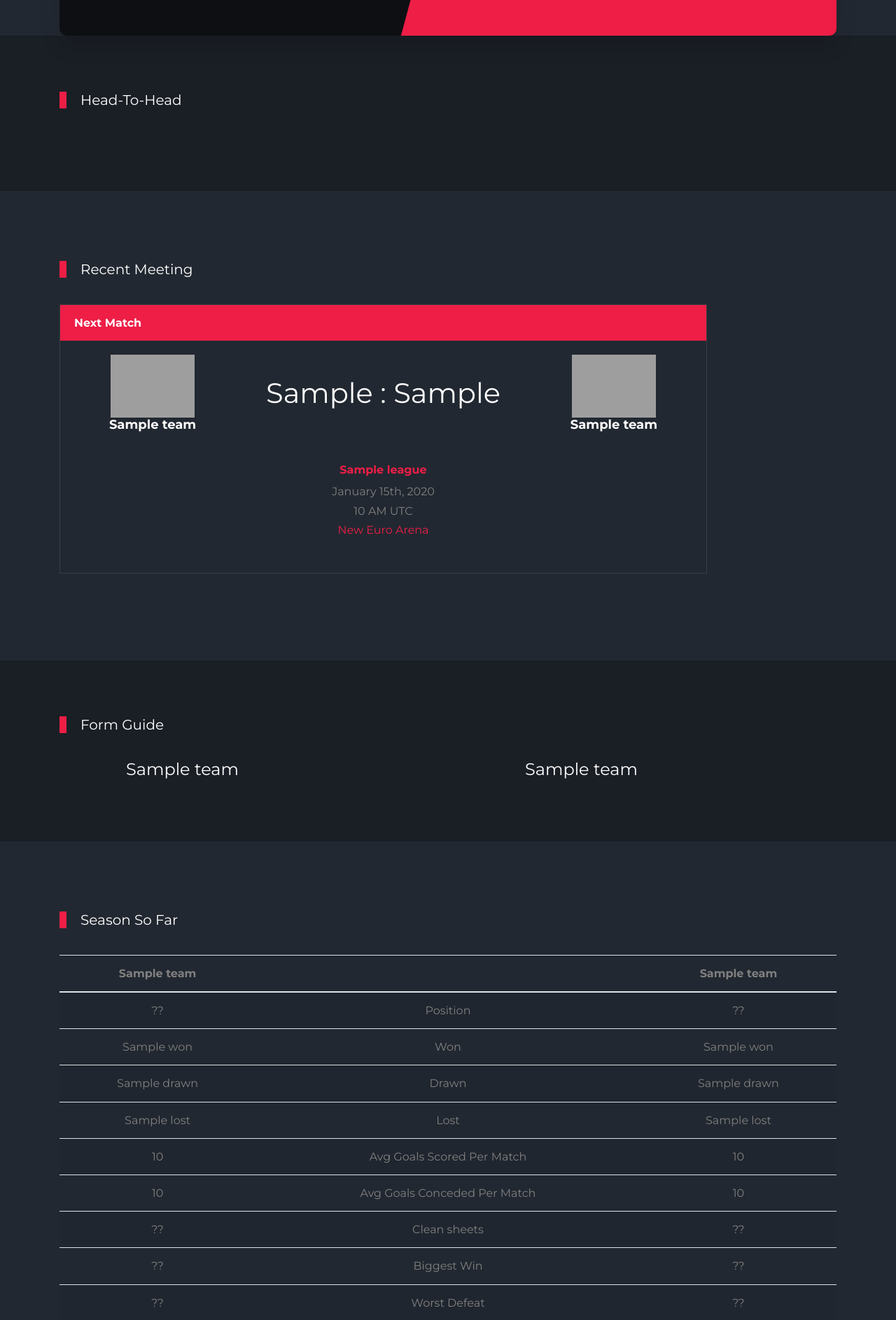
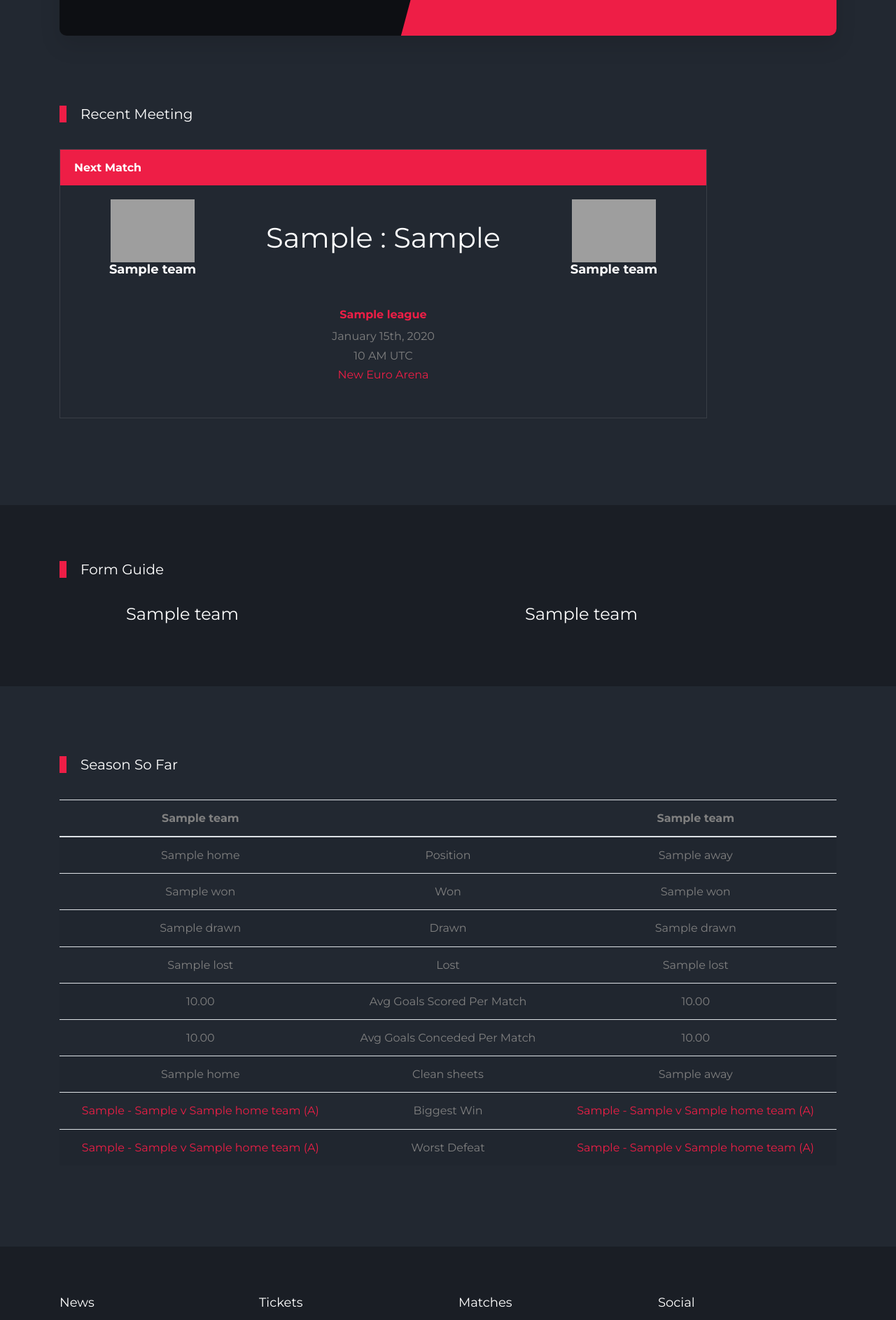
Before and after one commit to MatRos-sf/Bet-Game-Premier-League, a Django app: template BetGame_PremierLeague/match/templates/match/match_detail.html in a window 1280 px wide. Shown: the part 831-2718 px from the top of the page at 70% size. Run offline with Django 4.2, Linux system fonts and the light colour scheme; tables that the repository leaves empty hold one stand-in row (values such as "Sample post"); the template is opened without the code that fills it: values that come from a table or form of the project are taken from there, most other values are stand-ins (such as "Sample title", 1, 10 or a date in 2020); some libraries are stand-ins or nearby versions; some web fonts are replaced; grey boxes are pictures that could not be loaded.

Commit message:
feat(match) edit views MatchDetailView

```diff
--- a/BetGame_PremierLeague/league/models.py
+++ b/BetGame_PremierLeague/league/models.py
@@ -1,11 +1,5 @@
 from django.db import models
-from django.db.models import (
-    Avg,
-    Sum,
-    ExpressionWrapper,
-    F,
-    FloatField,
-)
+from django.db.models import Avg, Sum, ExpressionWrapper, F, FloatField, Case, When, Q
 from django.db.models.functions import Cast
 from django.urls import reverse
 
@@ -54,9 +48,6 @@ class Season(models.Model):
         except cls.DoesNotExist:
             return None
         return c_s
-
-    def get_winner(self):
-        pass
 
 
 class Team(models.Model):
@@ -109,6 +100,14 @@ class TeamStats(models.Model):
     def goal_difference(self) -> int:
         return int(self.goals_for) - int(self.goals_against)
 
+    @property
+    def get_position(self):
+        table = TeamStats.get_season_table(
+            self.season.league, self.season.start_date.year
+        )
+        p = list(table).index(self)
+        return p + 1
+
     @classmethod
     def get_season_table(cls, league: str, season: int = None):
         # TODO ma szukać w League aktualny sezon
@@ -119,10 +118,13 @@ class TeamStats(models.Model):
 
     @classmethod
     def get_season_so_far(cls, season: Season, first_team: Team):
-        stats = cls.objects.filter(season=season, teameam=first_team)
+        stats = cls.objects.filter(season=season, team=first_team)
 
-        y = stats.annotate(
-            avg_goals_scored=Avg(F("goals_for") / F("played")),
+        stats = stats.annotate(
+            avg_goals_scored=ExpressionWrapper(
+                Cast("goals_for", FloatField()) / Cast("played", FloatField()),
+                output_field=FloatField(),
+            ),
             avg_goals_conceded=ExpressionWrapper(
                 Cast("goals_against", FloatField()) / Cast("played", FloatField()),
                 output_field=FloatField(),
--- a/BetGame_PremierLeague/match/models.py
+++ b/BetGame_PremierLeague/match/models.py
@@ -6,7 +6,7 @@ from django.core.validators import MinValueValidator
 from django.utils import timezone
 from django.urls import reverse
 from django.core.exceptions import ValidationError
-from django.db.models import QuerySet, Q, Case, Value, When, CharField, F
+from django.db.models import QuerySet, Q, Case, Value, When, CharField, F, Sum
 
 from league.models import Team
 
@@ -132,6 +132,28 @@ class Match(models.Model):
         return last_match.order_by("-start_date").first()
 
     @classmethod
+    def get_season_finished_matches(cls, team: Team, season):
+        finished_matches = cls.objects.filter(
+            Q(finished=True),
+            Q(home_team=team) | Q(away_team=team),
+            Q(matchweek__season=season),
+        )
+
+        return finished_matches.order_by("-start_date")
+
+    @classmethod
+    def get_clean_sheets(cls, team, season):
+        finished_matches = cls.get_season_finished_matches(team, season)
+        is_clean_sheet = Case(
+            When(Q(home_team=team) & Q(away_goals=0), then=True),
+            When(Q(away_team=team) & Q(home_goals=0), then=True),
+            default=False,
+        )
+        return finished_matches.annotate(is_clean_sheet=is_clean_sheet).aggregate(
+            clean_sheets=Sum("is_clean_sheet", default=0)
+        )["clean_sheets"]
+
+    @classmethod
     def get_next_match(cls, team: Optional[Team] = None) -> QuerySet:
         if team:
             next_match = cls.objects.filter(
--- a/BetGame_PremierLeague/match/templates/match/match_detail.html
+++ b/BetGame_PremierLeague/match/templates/match/match_detail.html
@@ -69,15 +69,15 @@
     <!--#TODO: Head to Head
     Head-To-Head section
     -->
-    <div class="site-section bg-dark">
-        <div class="container">
-        <div class="row">
-            <div class="col-12 title-section">
-                <h2 class="heading">Head-To-Head</h2>
-            </div>
-        </div>
-      </div>
-    </div>
+<!--    <div class="site-section bg-dark">-->
+<!--        <div class="container">-->
+<!--        <div class="row">-->
+<!--            <div class="col-12 title-section">-->
+<!--                <h2 class="heading">Head-To-Head</h2>-->
+<!--            </div>-->
+<!--        </div>-->
+<!--      </div>-->
+<!--    </div>-->
 
     <!-- Recent Meeting section -->
     <div class="latest-news">
@@ -146,7 +146,13 @@
                     <h4> {{match.home_team.short_name}} </h4>
                     {% for m in form_home %}
                         <p>
-                            ({{m.w}}) {{ m.score }} {{ m.result }}
+                            ({{m.w}})
+                            {% if m.home_team != object.home_team %}
+                            {{ m.home_team.short_name }}
+                            {% else %}
+                            {{ m.away_team.short_name }}
+                            {% endif %}
+                            {{ m.score }} {{ m.result }}
                         </p>
                     {% endfor %}
                 </div>
@@ -168,6 +174,7 @@
 
     <!-- TODO: dokończyć staty -->
     <!-- Season so Far -->
+    {% with home_team=match.home_team away_team=match.away_team %}
     <div class="latest-news">
       <div class="container">
         <div class="row">
@@ -187,9 +194,9 @@
           <tbody>
             <tr>
 
-              <td>??</td>
+              <td>{{ position.home }}</td>
               <td>Position</td>
-              <td>??</td>
+              <td>{{ position.away }}</td>
             </tr>
             <tr>
               <td>{{ so_far_home.won }}</td>
@@ -207,34 +214,66 @@
               <td>{{ so_far_away.lost }}</td>
             </tr>
             <tr>
-              <td>{{ so_far_home.avg_goals_scored }}</td>
+              <td>{{ so_far_home.avg_goals_scored|floatformat:2 }}</td>
               <td>Avg Goals Scored Per Match</td>
-              <td>{{ so_far_away.avg_goals_scored }}</td>
+              <td>{{ so_far_away.avg_goals_scored|floatformat:2 }}</td>
             </tr>
             <tr>
-              <td>{{ so_far_home.avg_goals_conceded }}</td>
+              <td>{{ so_far_home.avg_goals_conceded|floatformat:2 }}</td>
               <td>Avg Goals Conceded Per Match</td>
-              <td>{{ so_far_away.avg_goals_conceded }}</td>
+              <td>{{ so_far_away.avg_goals_conceded|floatformat:2 }}</td>
             </tr>
             <tr>
-              <td>??</td>
+              <td>{{ clean_sheets.home }}</td>
               <td>Clean sheets</td>
-              <td>??</td>
+              <td>{{ clean_sheets.away }}</td>
             </tr>
             <tr>
-              <td>??</td>
+              <td>
+                  <a href="{{ home.bw.get_absolute_url }}" class="acti">
+                      {% if home.bw.home_team == home_team %}
+                      {{ home.bw.home_goals }} - {{ home.bw.away_goals }} v {{ home.bw.away_team.short_name }} (H)
+                      {% else %}
+                      {{ home.bw.home_goals }} - {{ home.bw.away_goals }} v {{ home.bw.home_team.short_name }} (A)
+                      {% endif %}
+                  </a>
+              </td>
               <td>Biggest Win</td>
-              <td>??</td>
+              <td>
+                  <a href="{{away.bw.get_absolute_url}}">
+                      {% if away.bw.home_team == away_team %}
+                      {{ away.bw.home_goals }} - {{ away.bw.away_goals }} v {{ away.bw.away_team.short_name }} (H)
+                      {% else %}
+                      {{ away.bw.home_goals }} - {{ away.bw.away_goals }} v {{ away.bw.home_team.short_name }} (A)
+                      {% endif %}
+                  </a>
+              </td>
             </tr>
             <tr>
-              <td>??</td>
+              <td>
+                  <a href="{{ home.wd.get_absolute_url }}">
+                      {% if home.wd.home_team == home_team %}
+                      {{ home.wd.home_goals }} - {{ home.wd.away_goals }} v {{ home.wd.away_team.short_name }} (H)
+                      {% else %}
+                      {{ home.wd.home_goals }} - {{ home.wd.away_goals }} v {{ home.wd.home_team.short_name }} (A)
+                      {% endif %}
+                  </a>
+              </td>
               <td>Worst Defeat</td>
-              <td>??</td>
+              <td>
+                  <a href="{{ away.wd.get_absolute_url }}">
+                      {% if away.wd.home_team == away_team %}
+                      {{ away.wd.home_goals }} - {{ away.wd.away_goals }} v {{ away.wd.away_team.short_name }} (H)
+                      {% else %}
+                      {{ away.wd.home_goals }} - {{ away.wd.away_goals }} v {{ away.wd.home_team.short_name }} (A)
+                      {% endif %}
+                  </a>
+              </td>
             </tr>
           </tbody>
         </table>
 
       </div>
     </div>
-
+    {% endwith %}
 {% endblock %}
```
Also changed, not shown: BetGame_PremierLeague/match/views.py (+56 -0 lines).
